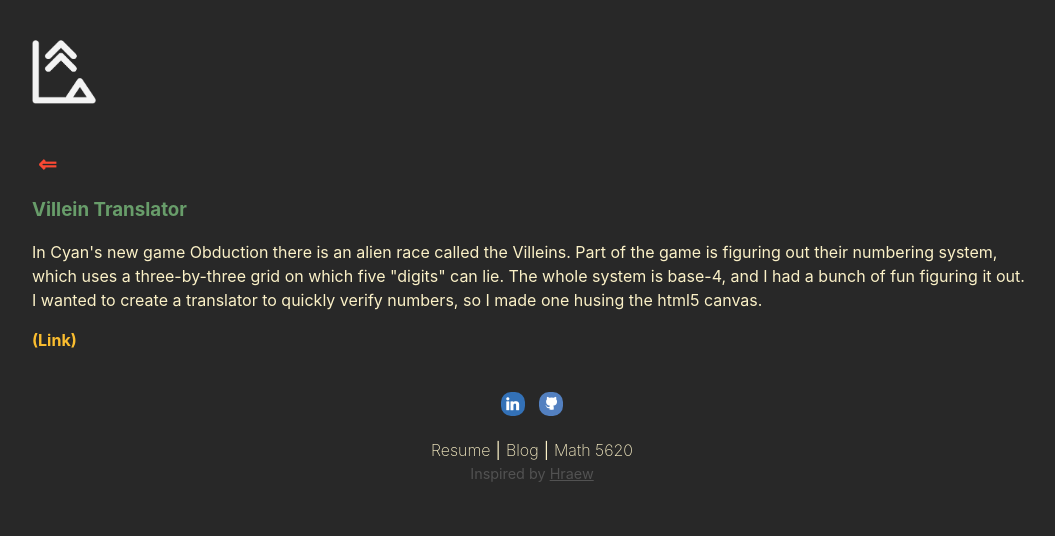
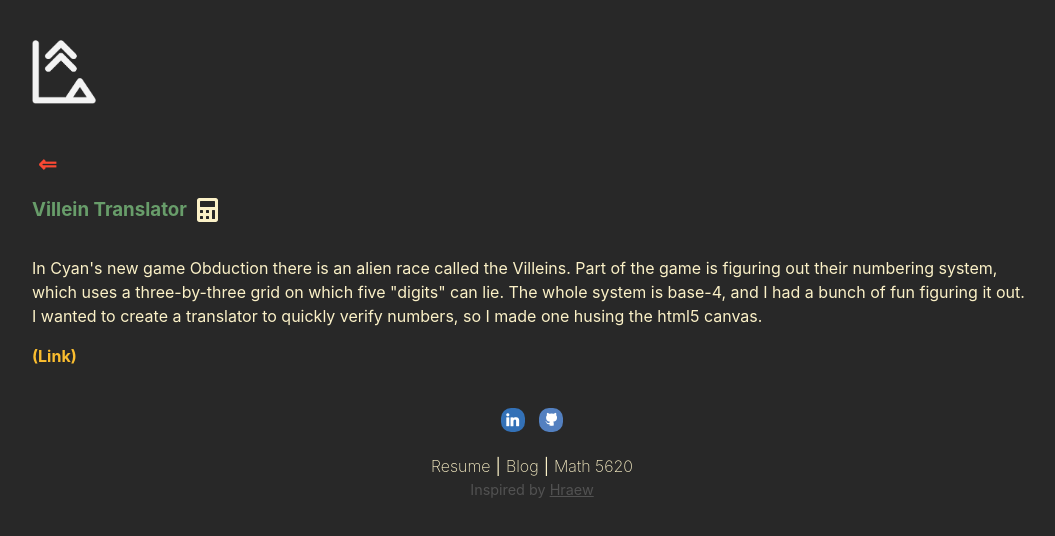
Before and after one commit to kylehovey/relto, a React (Create React App) app: page / in a window 1280 px wide. Both pictures are taken after a click on the link 460 px from the left and 471 px from the top of the page. Shown: the top 536 px of the page, without its empty margins (108-1163 px from the left). Built offline with nearby package versions, Linux system fonts and the light colour scheme.

Commit message:
Added project icons to focused view

```diff
--- a/src/App.js
+++ b/src/App.js
@@ -22,7 +22,8 @@
       const {
         title,
         description,
-        link
+        link,
+        icon,
       } = projects[selectedProjectIndex];
 
       return (
@@ -30,9 +31,10 @@
           <button onClick={() => setSelectedProjectIndex(null)}>
             {'⇐'}
           </button>
-          <h3>
-            {title}
-          </h3>
+          <div className="focused-title-section">
+            <h3>{title}</h3>
+            <FontAwesomeIcon icon={icon} />
+          </div>
           <p>{description}</p>
           <a href={link} rel="noreferrer" target="_blank">(Link)</a>
         </div>
--- a/src/App.scss
+++ b/src/App.scss
@@ -261,4 +261,16 @@
     text-decoration: none;
     font-weight: bold;
   }
+
+  div.focused-title-section {
+    display: flex;
+    align-items: center;
+    justify-content: flex-start;
+    margin-bottom: 10px;
+
+    svg {
+      font-size: 1.5rem;
+      padding-left: 10px;
+    }
+  }
 }
```
